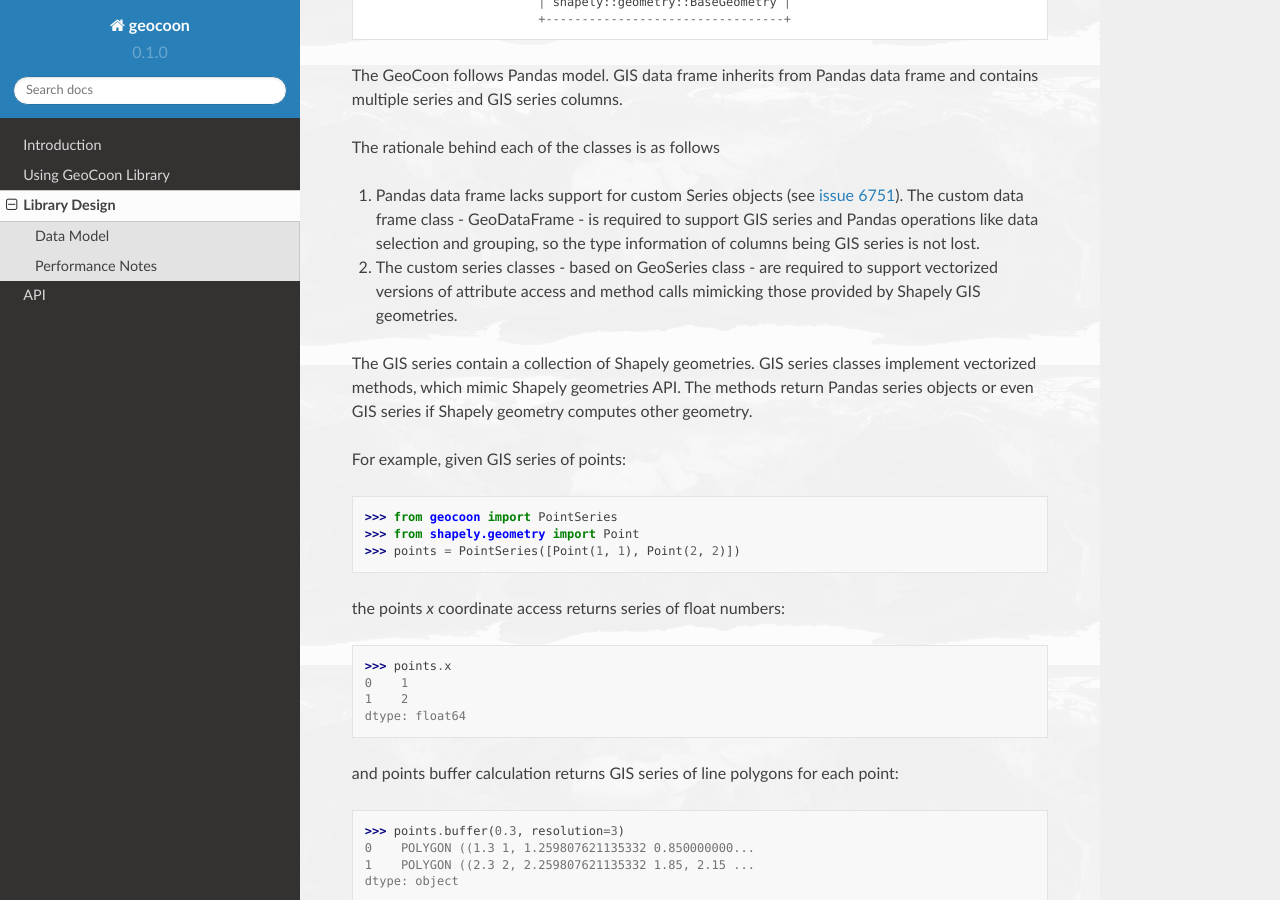
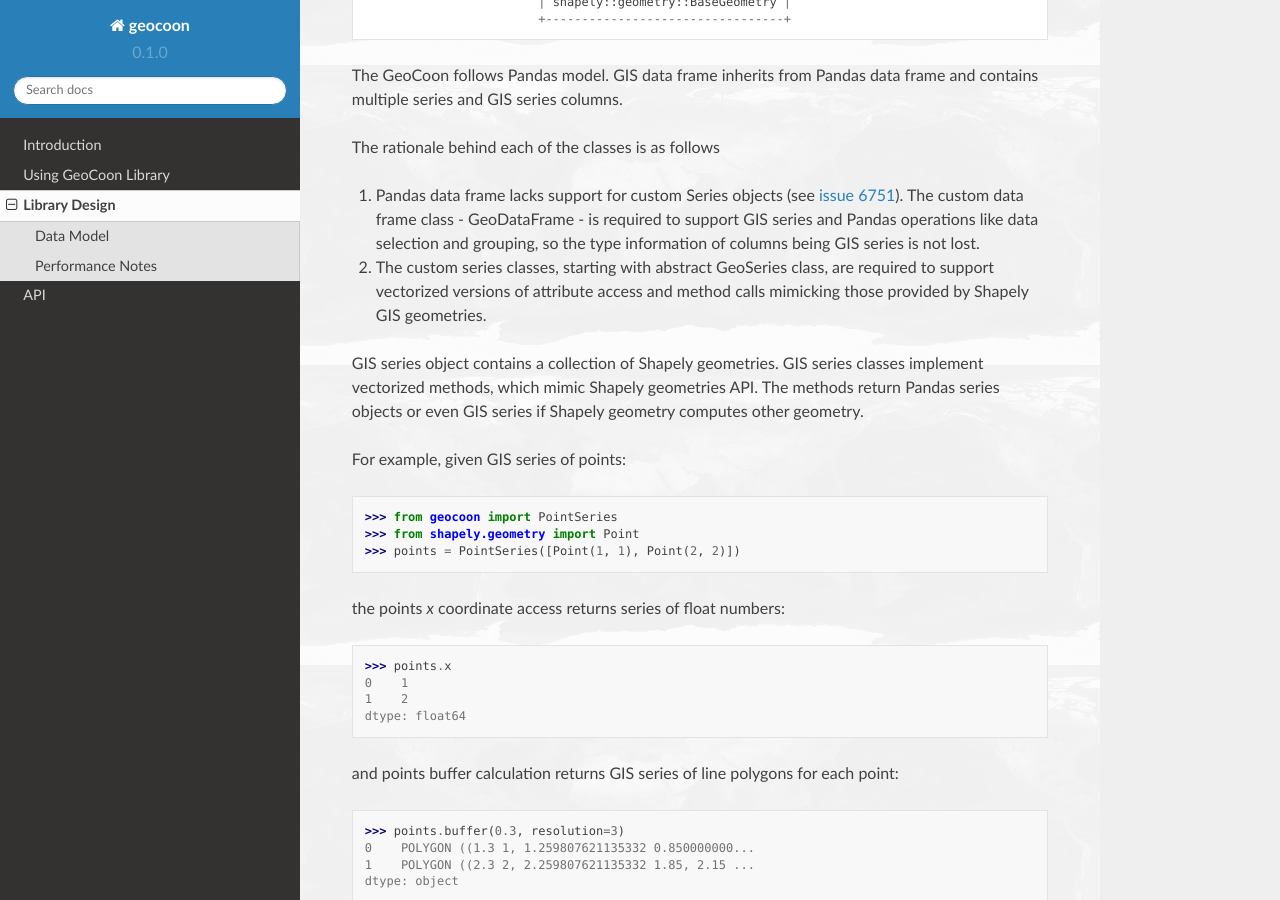
Before and after one commit to wrobell/geocoon, a Sphinx documentation site: the page built from doc/design.rst, in a window 1280 px wide and 900 px high, scrolled down 535 px. Built offline with Sphinx 7.4.7 and the Read the Docs theme 2.0.0, drawn with Linux system fonts in a browser that asks for light colours; pages that are not in the unit, such as notebooks, are missing from menus.

Commit message:
- documentation cleanup of the design chapter

```diff
--- a/doc/design.rst
+++ b/doc/design.rst
@@ -35,11 +35,11 @@
    custom data frame class - GeoDataFrame - is required to support GIS
    series and Pandas operations like data selection and grouping, so the
    type information of columns being GIS series is not lost.
-#. The custom series classes - based on GeoSeries class - are required to
-   support vectorized versions of attribute access and method calls
-   mimicking those provided by Shapely GIS geometries.
+#. The custom series classes, starting with abstract GeoSeries class, are
+   required to support vectorized versions of attribute access and method
+   calls mimicking those provided by Shapely GIS geometries.
 
-The GIS series contain a collection of Shapely geometries. GIS series
+GIS series object contains a collection of Shapely geometries. GIS series
 classes implement vectorized methods, which mimic Shapely geometries API.
 The methods return Pandas series objects or even GIS series if Shapely
 geometry computes other geometry.
```
